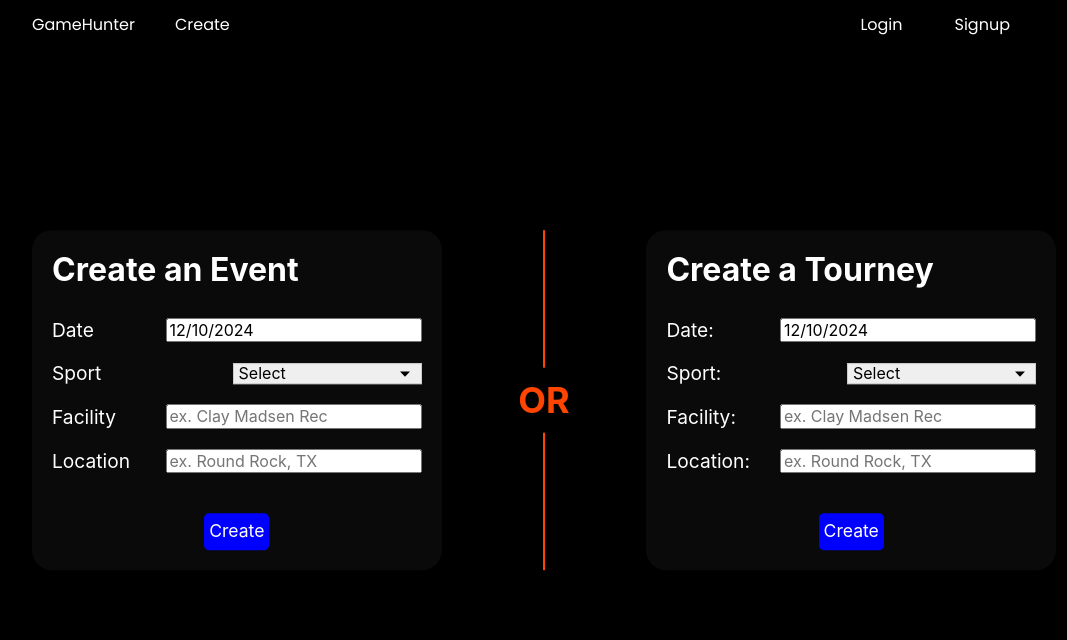
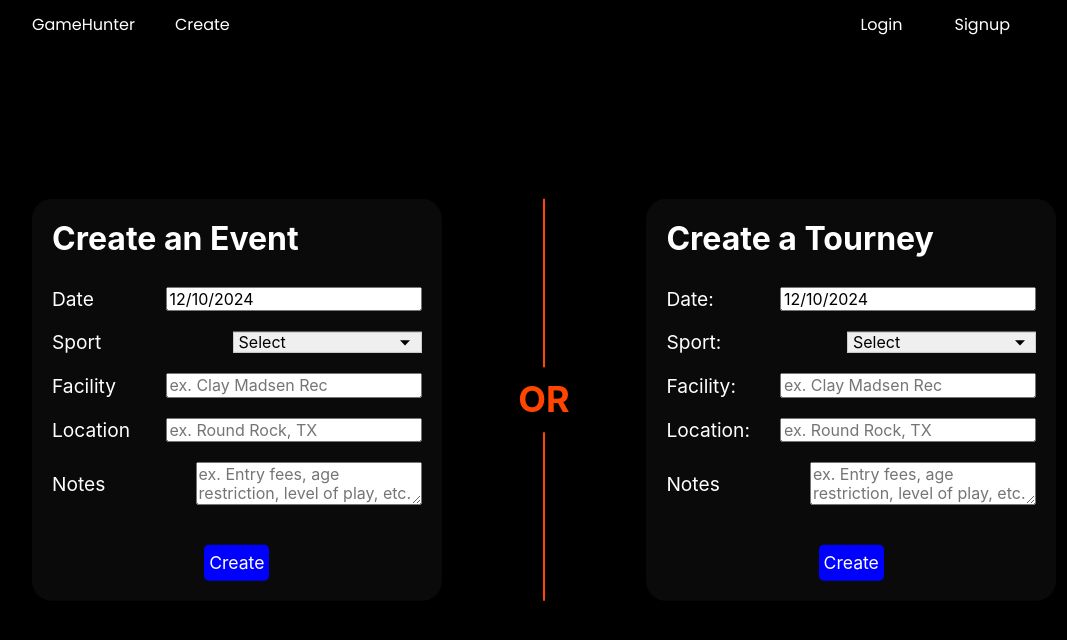
Before and after one commit to wbrush/gamehunter, a React (Vite) app in the folder real_code/frontend_react/: page /create in a window 1280 px wide. Shown: the top 640 px of the page, without its empty margins (96-1163 px from the left). Built offline with nearby package versions, Linux system fonts and the light colour scheme; no server answers.

Commit message:
added create event post request function

```diff
--- a/real_code/frontend_react/src/pages/Create.jsx
+++ b/real_code/frontend_react/src/pages/Create.jsx
@@ -1,9 +1,11 @@
-import { useState, useEffect } from 'react';
+import { useState } from 'react';
 import DatePicker from 'react-datepicker'
 import 'react-datepicker/dist/react-datepicker.css'
 
 import Header from '../components/header/header'
 import Modal from '../components/userModal/modal'
+
+import { postCreateEventRequest } from '../utils/functions'
 
 import '../pagescss/create.css'
 
@@ -18,15 +20,31 @@ const Create = () => {
   const [sport, setSport] = useState('')
   const [location, setLocation] = useState('')
   const [facility, setFacility] = useState('')
+  const [notes, setNotes] = useState('')
 
   const createEvent = (method) => {
+    const url = `https://gh-event-mgr-462896897923.us-central1.run.app/api/v1/${method}/`
+    const eventDetails = {
+      date: date,
+      sport: sport,
+      location: location,
+      facility: facility,
+      notes: notes
+    }
+
     if (method === 'event') {
       if (sport === '' || facility === '' || location === '') {
         setEventErrorMessage(true)
+      } else {
+        console.log('submit event form')
+        postCreateEventRequest(url, eventDetails)
       }
     } else if (method === 'tourney') {
       if (sport === '' || facility === '' || location === '') {
         setTourneyErrorMessage(true)
+      } else {
+        console.log('submit tourney form')
+        postCreateEventRequest(url, eventDetails)
       }
     }
   }
@@ -71,6 +89,14 @@ const Create = () => {
               name='location'
               value={location}
               onChange={(input) => setLocation(input.target.value)} />
+            </div>
+
+            <div>
+              <label>Notes</label>
+              <textarea placeholder='ex. Entry fees, age restriction, level of play, etc.'
+              name='notes'
+              value={notes}
+              onChange={(input) => setNotes(input.target.value)}></textarea>
             </div>
 
             {eventErrorMessage ? (<p className="form-error">Please fill out the empty field(s)</p>) : null}
@@ -118,6 +144,14 @@ const Create = () => {
               onChange={(input) => setLocation(input.target.value)} />
             </div>
 
+            <div>
+              <label>Notes</label>
+              <textarea placeholder='ex. Entry fees, age restriction, level of play, etc.'
+              name='notes'
+              value={notes}
+              onChange={(input) => setNotes(input.target.value)}></textarea>
+            </div>
+
             {tourneyErrorMessage ? (<p className="form-error">Please fill out the empty field(s)</p>) : null}
 
             <p id='form-submit' onClick={() => createEvent('tourney')}>Create</p>
--- a/real_code/frontend_react/src/utils/functions.js
+++ b/real_code/frontend_react/src/utils/functions.js
@@ -131,4 +131,19 @@ const postEventRequest = async (url, data) => {
     return apiJson
 }
 
-export { filterData, getFetchRequest, getEventRequest, postFetchRequest, postEventRequest, filterUserEvents }
+// Create Event POST Request
+const postCreateEventRequest = async (url, data) => {
+    const api = await fetch (url, {
+        method: 'POST',
+        headers: {
+            'Accept': 'application/json',
+            'Content-Type': 'application/json'
+        },
+        body: JSON.stringify(data)
+    })
+
+    const apiJson = await api.json()
+    return apiJson
+}
+
+export { filterData, getFetchRequest, getEventRequest, postFetchRequest, postEventRequest, postCreateEventRequest, filterUserEvents }
```
